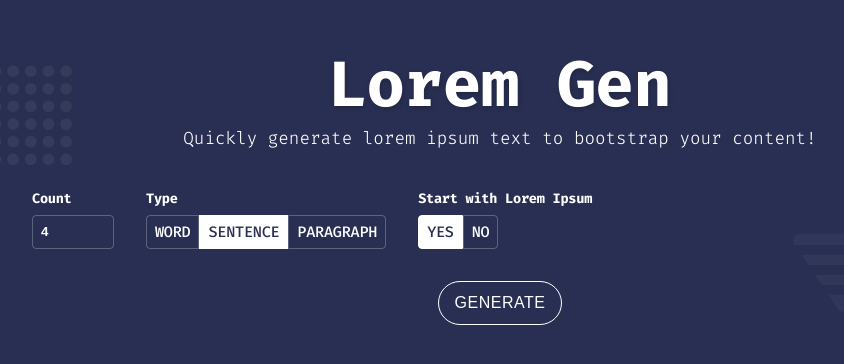
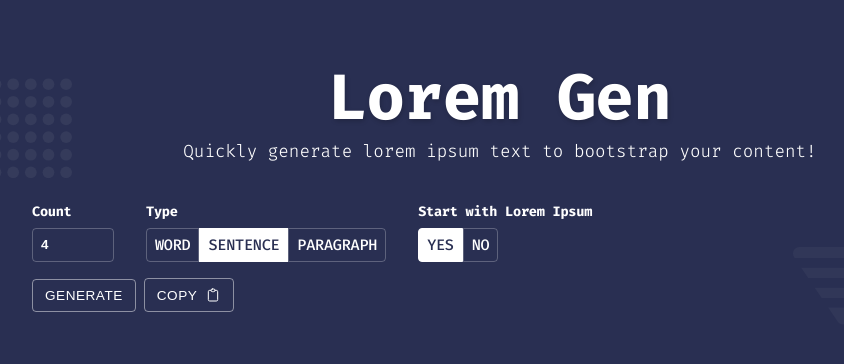
Before and after one commit to DemonDaddy22/Lorem-Gen, a React (Create React App) app: page / in a window 1280 px wide. Shown: the part 216-580 px from the top of the page, without its empty margins (140-984 px from the left). Built offline with nearby package versions, Linux system fonts and the light colour scheme; no server answers.

Commit message:
Refactor Generator and make Button component generic

```diff
--- /dev/null
+++ b/src/components/Button/index.tsx
@@ -0,0 +1,24 @@
+import * as React from 'react';
+import classes from './styles.module.scss';
+
+interface ButtonProps {
+    children: React.ReactNode,
+    onClick: () => void;
+    style?: React.CSSProperties;
+}
+
+const Button = (props: ButtonProps) => {
+    const { children, onClick, style } = props;
+
+    return (
+        <button className={classes.generateBtn} style={style} onClick={onClick}>
+            {children}
+        </button>
+    );
+};
+
+export default Button;
+
+Button.defaultProps = {
+    style: {},
+};
--- a/src/components/GenerateButton/styles.module.scss
+++ b/src/components/Button/styles.module.scss
@@ -1,21 +1,26 @@
 .generateBtn {
     background-color: transparent;
-    border: 1px solid #fff;
-    border-radius: 50px;
+    border: 1px solid #ffffff77;
+    border-radius: 4px;
     color: #fff;
     cursor: pointer;
-    font-size: 0.95rem;
+    font-size: 0.75rem;
     font-weight: 200;
     letter-spacing: 0.5px;
     outline: none;
-    padding: 10px 14px;
+    padding: 6px 10px;
     text-transform: uppercase;
-    transition: box-shadow 0.15s, background-color 0.15s;
+    transition: box-shadow 0.15s, background-color 0.15s, border 0.15s;
 
     &:hover {
-        background-color: #ffffff0f;
+        background-color: #ffffff07;
+        border-color: #fff;
         box-shadow: 0px 0px 5px rgba($color: #000000, $alpha: 0.1);
         outline: none;
+    }
+
+    &:focus {
+        border-color: #fff;
     }
 
     &:disabled {
@@ -27,12 +32,12 @@
     }
 
     @media (min-width: 992px) {
-        font-size: 1rem;
-        padding: 12px 16px;
+        font-size: 0.85rem;
+        padding: 8px 12px;
     }
 
     @media (min-width: 1500px) {
-        font-size: 1.05rem;
-        padding: 14px 18px;
+        font-size: 0.95rem;
+        padding: 10px 14px;
     }
 }
--- a/src/components/GenerateButton/index.tsx
+++ /dev/null
@@ -1,23 +0,0 @@
-import * as React from 'react';
-import classes from './styles.module.scss';
-
-interface GenerateButtonProps {
-    fetchLoremIpsum: (count: number) => void;
-    style?: React.CSSProperties;
-}
-
-const GenerateButton = (props: GenerateButtonProps) => {
-    const { fetchLoremIpsum, style } = props;
-
-    return (
-        <button className={classes.generateBtn} style={style} onClick={() => fetchLoremIpsum(4)}>
-            Generate
-        </button>
-    );
-};
-
-export default GenerateButton;
-
-GenerateButton.defaultProps = {
-    style: {},
-};
--- a/src/components/Generator/index.tsx
+++ b/src/components/Generator/index.tsx
@@ -2,11 +2,15 @@ import * as React from 'react';
 import Square from '../../assets/square';
 import Triangle from '../../assets/triangle';
 import { DEV_LOREM_API_URI } from '../../constants';
+import Button from '../Button';
 import Choices from '../Choices';
 import CountInput from '../CountInput';
-import GenerateButton from '../GenerateButton';
 import OutputBox from '../OutputBox';
 import classes from './styles.module.scss';
+import ClipBoard from '../../assets/clipboard';
+import ClipBoardChecked from '../../assets/clipboardChecked';
+
+// TODO - create a throttle method on resize to update icon size for smaller screens
 
 export const CHOICES = Object.freeze({
     WORD: { id: 0, label: 'Word', key: 'words' },
@@ -19,11 +23,33 @@ export const START_WITH_LOREM_CHOICES = Object.freeze({
     NO: { id: 12, label: 'No', key: 'no' },
 });
 
+export const copyTextToClipboard = (content: string) => {
+    if (!content) return;
+
+    let textArea = document.createElement('textarea');
+    textArea.value = content;
+    textArea.style.top = '0';
+    textArea.style.left = '0';
+    textArea.style.position = 'fixed';
+    document.body.appendChild(textArea);
+    textArea.focus();
+    textArea.select();
+
+    try {
+        document.execCommand('copy');
+    } catch (err) {
+        console.error(err);
+    }
+
+    document.body.removeChild(textArea);
+};
+
 const Generator = () => {
     const [count, setCount] = React.useState(4);
     const [choice, setChoice] = React.useState(CHOICES.SENTENCE);
     const [output, setOutput] = React.useState([]);
     const [startWithLorem, setStartWithLorem] = React.useState(START_WITH_LOREM_CHOICES.YES);
+    const [isCopied, setIsCopied] = React.useState(false);
     const [loading, setLoading] = React.useState(true);
     const [error, setError] = React.useState(null);
 
@@ -45,6 +71,15 @@ const Generator = () => {
     const handleCountChange = React.useCallback(e => {
         setCount(e.target.value);
     }, []);
+
+    const handleCopy = React.useCallback(() => {
+        if (output?.length) {
+            setIsCopied(true);
+            const contentString = output.join(choice.id === CHOICES.PARAGRAPH.id ? '\n\n' : ' ');
+            copyTextToClipboard(contentString);
+            setTimeout(() => setIsCopied(false), 2000);
+        }
+    }, [choice, output]);
 
     React.useEffect(() => {
         fetchLoremIpsum();
@@ -80,7 +115,13 @@ const Generator = () => {
                 </div>
                 <OutputBox style={{ marginTop: 16 }} output={output} choice={choice.id} />
             </div>
-            <GenerateButton style={{ marginTop: 32 }} fetchLoremIpsum={fetchLoremIpsum} />
+            <div className={classes.btnWrapper}>
+                <Button onClick={fetchLoremIpsum}>Generate</Button>
+                <Button onClick={handleCopy} style={{ alignItems: 'center', display: 'flex', gap: 4, paddingRight: 8 }}>
+                    Cop{isCopied ? 'ied!' : 'y'}
+                    {isCopied ? <ClipBoardChecked height={16} /> : <ClipBoard height={16} />}
+                </Button>
+            </div>
         </div>
     );
 };
--- a/src/components/Generator/styles.module.scss
+++ b/src/components/Generator/styles.module.scss
@@ -52,3 +52,11 @@
         gap: 2rem;
     }
 }
+
+.btnWrapper {
+    align-items: center;
+    display: flex;
+    gap: 0.5rem;
+    margin-top: 16px;
+    text-align: left;
+}
--- a/src/components/OutputBox/index.tsx
+++ b/src/components/OutputBox/index.tsx
@@ -1,6 +1,4 @@
 import * as React from 'react';
-import ClipBoard from '../../assets/clipboard';
-import ClipBoardChecked from '../../assets/clipboardChecked';
 import { CHOICES } from '../Generator';
 import classes from './styles.module.scss';
 
@@ -10,45 +8,11 @@ interface OutputBoxProps {
     style?: React.CSSProperties;
 }
 
-const copyTextToClipboard = (content: string) => {
-    if (!content) return;
-
-    let textArea = document.createElement('textarea');
-    textArea.value = content;
-    textArea.style.top = '0';
-    textArea.style.left = '0';
-    textArea.style.position = 'fixed';
-    document.body.appendChild(textArea);
-    textArea.focus();
-    textArea.select();
-
-    try {
-        document.execCommand('copy');
-    } catch (err) {
-        console.error(err);
-    }
-
-    document.body.removeChild(textArea);
-};
-
 const OutputBox = (props: OutputBoxProps) => {
     const { choice, output, style } = props;
-    const [isCopied, setIsCopied] = React.useState(false);
-
-    const handleCopy = React.useCallback(() => {
-        if (output?.length) {
-            setIsCopied(true);
-            const contentString = output.join(choice === CHOICES.PARAGRAPH.id ? '\n\n' : ' ');
-            copyTextToClipboard(contentString);
-            setTimeout(() => setIsCopied(false), 2000);
-        }
-    }, [choice, output]);
 
     return output?.length ? (
         <div className={classes.outputBox} style={style}>
-            <div className={classes.copyBtn} onClick={!isCopied ? handleCopy : () => {}}>
-                {!isCopied ? <ClipBoard /> : <ClipBoardChecked />}
-            </div>
             <div className={classes.outputContent}>
                 {output.map((sentence, i) => (
                     <React.Fragment key={`sentence-${i}`}>
--- a/src/components/OutputBox/styles.module.scss
+++ b/src/components/OutputBox/styles.module.scss
@@ -13,24 +13,8 @@
     position: relative;
     text-align: left;
     z-index: 1;
-
-    &:hover .copyBtn {
-        opacity: 1;
-    }
 }
 
 .outputContent {
     padding: 1rem;
 }
-
-.copyBtn {
-    align-items: center;
-    background-color: rgba($color: #000000, $alpha: 0.2);
-    cursor: pointer;
-    display: flex;
-    justify-content: center;
-    opacity: 0;
-    padding: 4px;
-    position: fixed;
-    transition: opacity 0.15s;
-}
```
